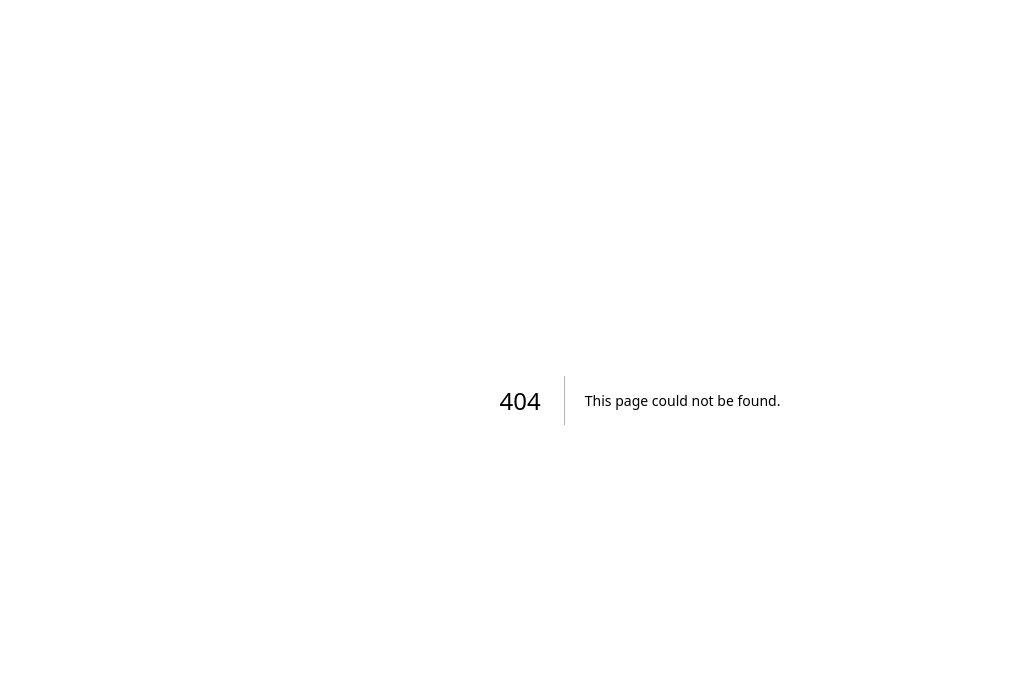
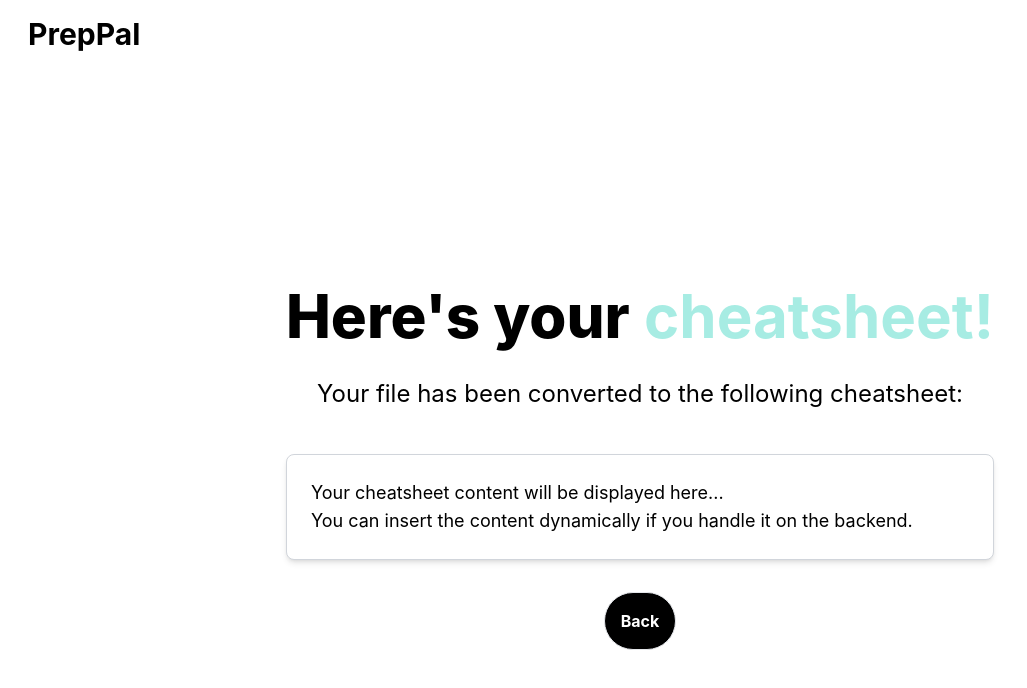
Before and after one commit to Adwaitsharadmore/PrepPal_SunHacks, a Next.js app: page /responsePage in a window 1280 px wide. Before the commit this address had no page. Shown: the top 688 px of the page, without its empty margins (0-1027 px from the left). Built offline with nearby package versions, Linux system fonts and the light colour scheme.

Commit message:
response page - aariya

```diff
--- a/src/app/globals.css
+++ b/src/app/globals.css
@@ -12,6 +12,14 @@ body {
   font-family: 'Inter', sans-serif;
 }
 
+.customcolor{
+  color: #a7ece3;
+}
+
+.custom_background_color{
+  color: #f6f1eb;
+}
+
   .green-glow {
     text-shadow: 0 0 5px #00ff00b1, 0 0 10px #00c300, 0 0 15px #00ff00be, 0 0 20px #00ff00;
     color: #00ff00; /* Ensures the text itself is green */
--- /dev/null
+++ b/src/app/loginpage.tsx
@@ -0,0 +1,73 @@
+import "./globals.css";
+import { useState } from "react";
+
+export default function LoginPage() {
+  const [email, setEmail] = useState("");
+  const [password, setPassword] = useState("");
+
+  const handleSubmit = (e: React.FormEvent<HTMLFormElement>) => {
+    e.preventDefault();
+    console.log({ email, password });
+  };
+
+  return (
+    <div className="min-h-screen bg-custom_background_color flex flex-col items-center justify-center">
+      <header className="w-full p-4 flex justify-between items-center bg-black text-white shadow-lg">
+        <div className="font-bold text-3xl text-customcolor font-inter pl-3">
+          PrepPal
+        </div>
+        <div className="flex gap-5 items-center">
+          <div>Login</div>
+          <div>Contact</div>
+          <div>Home</div>
+        </div>
+      </header>
+
+      <div className="w-full max-w-md bg-white p-8 rounded-lg shadow-md mt-8">
+        <h2 className="text-4xl font-extrabold text-center green-glow mb-6">
+          Welcome to PrepPal
+        </h2>
+        <form onSubmit={handleSubmit}>
+          <div className="mb-4">
+            <label className="block text-sm font-medium text-gray-700">
+              Email
+            </label>
+            <input
+              type="email"
+              value={email}
+              onChange={(e) => setEmail(e.target.value)}
+              className="mt-1 p-2.5 w-full border rounded-full bg-gray-100"
+              placeholder="Enter your email"
+              required
+            />
+          </div>
+          <div className="mb-6">
+            <label className="block text-sm font-medium text-gray-700">
+              Password
+            </label>
+            <input
+              type="password"
+              value={password}
+              onChange={(e) => setPassword(e.target.value)}
+              className="mt-1 p-2.5 w-full border rounded-full bg-gray-100"
+              placeholder="Enter your password"
+              required
+            />
+          </div>
+          <button
+            type="submit"
+            className="w-full bg-customcolor text-white p-3 rounded-full hover:bg-green-600 transition-colors"
+          >
+            Log In
+          </button>
+          <p className="text-center text-sm mt-4">
+            New here?{" "}
+            <a href="/signup" className="text-blue-500 hover:underline">
+              Create an account
+            </a>
+          </p>
+        </form>
+      </div>
+    </div>
+  );
+}
--- a/src/app/page.tsx
+++ b/src/app/page.tsx
@@ -1,8 +1,9 @@
   import Image from "next/image";
+  import "./globals.css";
 
   export default function Home() {
     return (
-      <div className="min-h-screen bg-color bg-#f6f1eb">
+      <div className="min-h-screen bg-color bg-custom-bg">
         <header className="p-4 gap-[500px] flex items-center rounded-full">
           <div className="font-bold text-3xl text-black font-inter pl-3">PrepPal</div>
           <div className="flex gap-5 pl-10 pr-10 items-center bg-black p-2.5 rounded-full text-white shadow-lg custom-shadow">
@@ -23,7 +24,7 @@
             <div className="font text-2xl pb-5 pt-2">
               Convert notes to cheatsheets
             </div>
-            <label className="flex items-center justify-center w-58 p-4 bg-black text-white border rounded-full cursor-pointer hover:bg-green-500 transition-colors">
+            <label className="flex items-center justify-center w-58 p-4 bg-black text-white border rounded-full cursor-pointer hover:bg-custom-hover transition-colors">
               <input type="file" className="hidden" />
               <span className="font-bold">Upload Files</span>
             </label>
--- a/src/app/responsePage.tsx
+++ /dev/null
@@ -1,11 +0,0 @@
-import React from 'react'
-
-const responsePage = () => {
-  return (
-    <div>
-
-    </div>
-  )
-}
-
-export default responsePage
--- /dev/null
+++ b/src/app/responsePage/page.tsx
@@ -0,0 +1,53 @@
+"use client";
+
+import React from "react";
+
+const ResponsePage = () => {
+  const handleBackClick = () => {
+    // Logic to go back to the previous page
+    window.history.back();
+  };
+
+  return (
+    <div className="min-h-screen bg-custom_background_color">
+      <header className="p-4 gap-[500px] flex items-center rounded-full">
+        <div className="font-bold text-3xl text-black font-inter pl-3">PrepPal</div>
+      </header>
+
+      <div className="flex-1 flex flex-col justify-center items-center">
+        <div className="min-h-screen flex-1 flex justify-center items-center flex-col">
+          <div className="font-extrabold text-6xl text-black-400 font-inter mb-6">
+            Here's your
+            <span className="font-bold text-6xl" style={{ color: "#a7ece3" }}>
+              {" "}
+              cheatsheet!
+            </span>
+          </div>
+          <div className="font text-2xl pb-5 pt-2">
+            Your file has been converted to the following cheatsheet:
+          </div>
+
+          <div className="w-full max-w-4xl bg-white border border-gray-300 shadow-md rounded-lg p-6 mt-6">
+            <div className="text-lg text-black-600">
+              {/* Display the cheatsheet content here */}
+              <p>Your cheatsheet content will be displayed here...</p>
+              <p>You can insert the content dynamically if you handle it on the backend.</p>
+            </div>
+          </div>
+
+          {/* Back Button */}
+          <div className="flex gap-4 mt-8">
+            <label
+              onClick={handleBackClick}
+              className="flex items-center justify-center w-58 p-4 bg-black text-white border rounded-full cursor-pointer hover:bg-custom-hover transition-colors"
+            >
+              <span className="font-bold">Back</span>
+            </label>
+          </div>
+        </div>
+      </div>
+    </div>
+  );
+};
+
+export default ResponsePage;
--- a/tailwind.config.ts
+++ b/tailwind.config.ts
@@ -11,6 +11,8 @@ const config: Config = {
       colors: {
         background: "var(--background)",
         foreground: "var(--foreground)",
+        'custom-bg': '#f6f1eb',
+        'custom-hover':'#a7ece3',
       },
       fontFamily: {
         inter: ['Inter', 'sans-serif'],
```
Also changed, not shown: package.json (+5 -5 lines), 1 other file (tests, documents, lock files or other folders).
